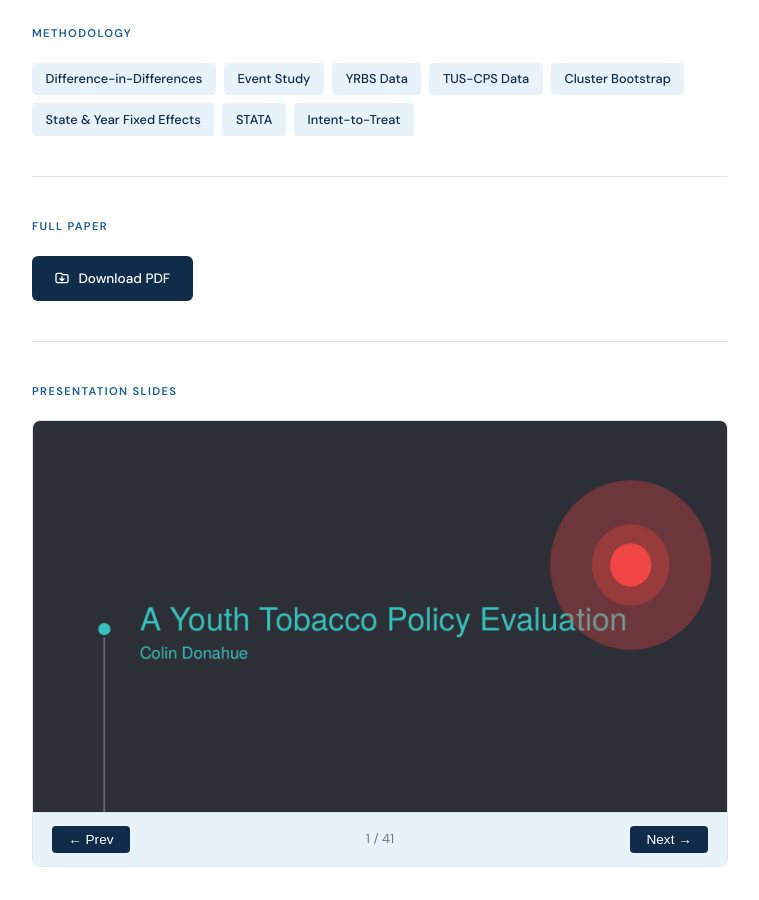
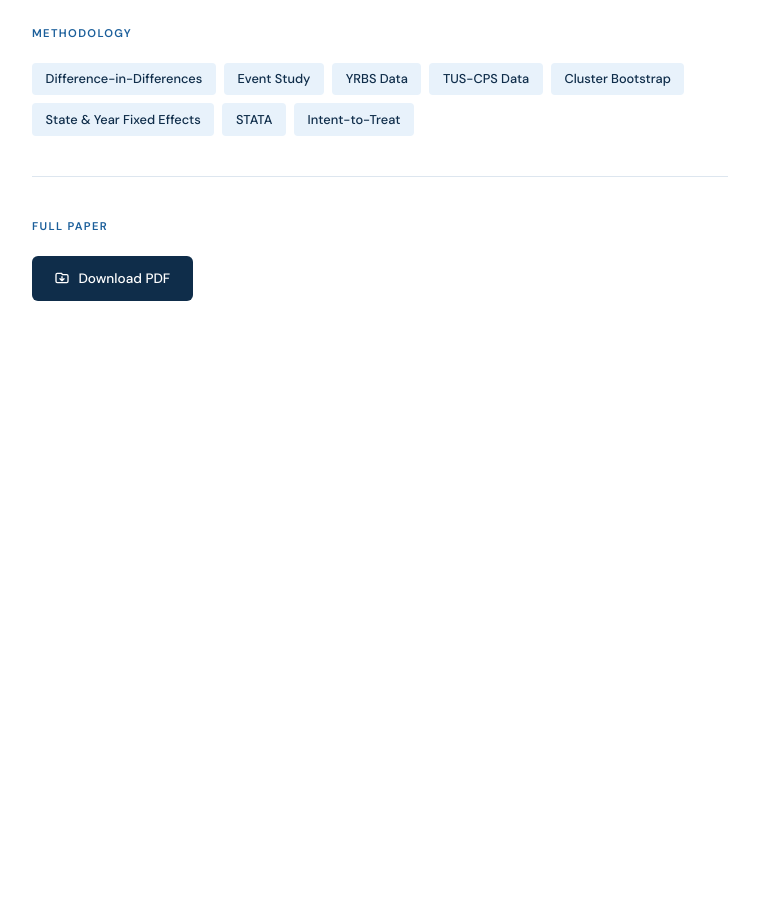
Before and after one commit to colindonahue123-ui/colindonahue123-ui.github.io, a Jekyll site: the page thesis.html, which Jekyll copies as it is, in a window 1280 px wide and 900 px high, scrolled down 1247 px. Shown: the whole window, without its empty margins (260-1019 px from the left). Built offline with Jekyll 4.4.1, drawn with Linux system fonts in a browser that asks for light colours; after the commit the page ends 1652 px from its top, so only the background shows below that.

Commit message:
Update thesis.html

```diff
--- a/thesis.html
+++ b/thesis.html
@@ -268,32 +268,6 @@
     </a>
   </div>
 
-  <!-- PRESENTATION -->
-  <div class="section">
-    <div class="section-title">Presentation Slides</div>
-    <div style="border: 1px solid var(--border); border-radius: 8px; overflow: hidden;">
-      <img id="slideImg" src="slides/slide-01.png" style="width:100%; display:block;" alt="Slide 1" />
-      <div style="display:flex; align-items:center; justify-content:space-between; padding: 0.8rem 1.2rem; background: var(--lightblue); border-top: 1px solid var(--border);">
-        <button onclick="changeSlide(-1)" style="background:var(--navy);color:#fff;border:none;padding:0.4rem 1rem;border-radius:4px;cursor:pointer;font-size:0.85rem;">← Prev</button>
-        <span id="slideCounter" style="font-size:0.82rem;color:var(--muted);font-family:'DM Sans',sans-serif;">1 / 41</span>
-        <button onclick="changeSlide(1)" style="background:var(--navy);color:#fff;border:none;padding:0.4rem 1rem;border-radius:4px;cursor:pointer;font-size:0.85rem;">Next →</button>
-      </div>
-    </div>
-    <script>
-      var current = 1;
-      var total = 41;
-      function changeSlide(dir) {
-        current += dir;
-        if (current < 1) current = total;
-        if (current > total) current = 1;
-        var num = current.toString().padStart(2, '0');
-        document.getElementById('slideImg').src = 'slides/slide-' + num + '.png';
-        document.getElementById('slideImg').alt = 'Slide ' + current;
-        document.getElementById('slideCounter').textContent = current + ' / ' + total;
-      }
-    </script>
-  </div>
-
 </div>
 </body>
 </html>
```
